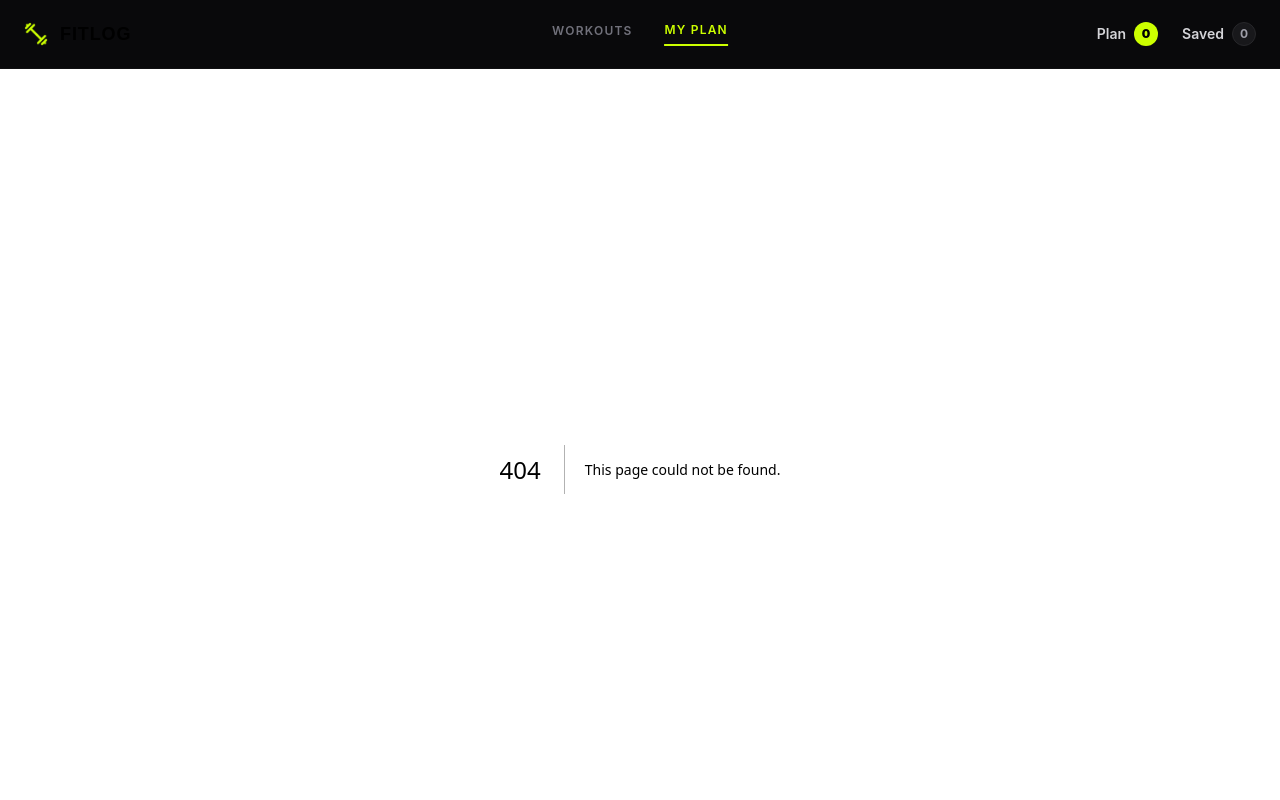
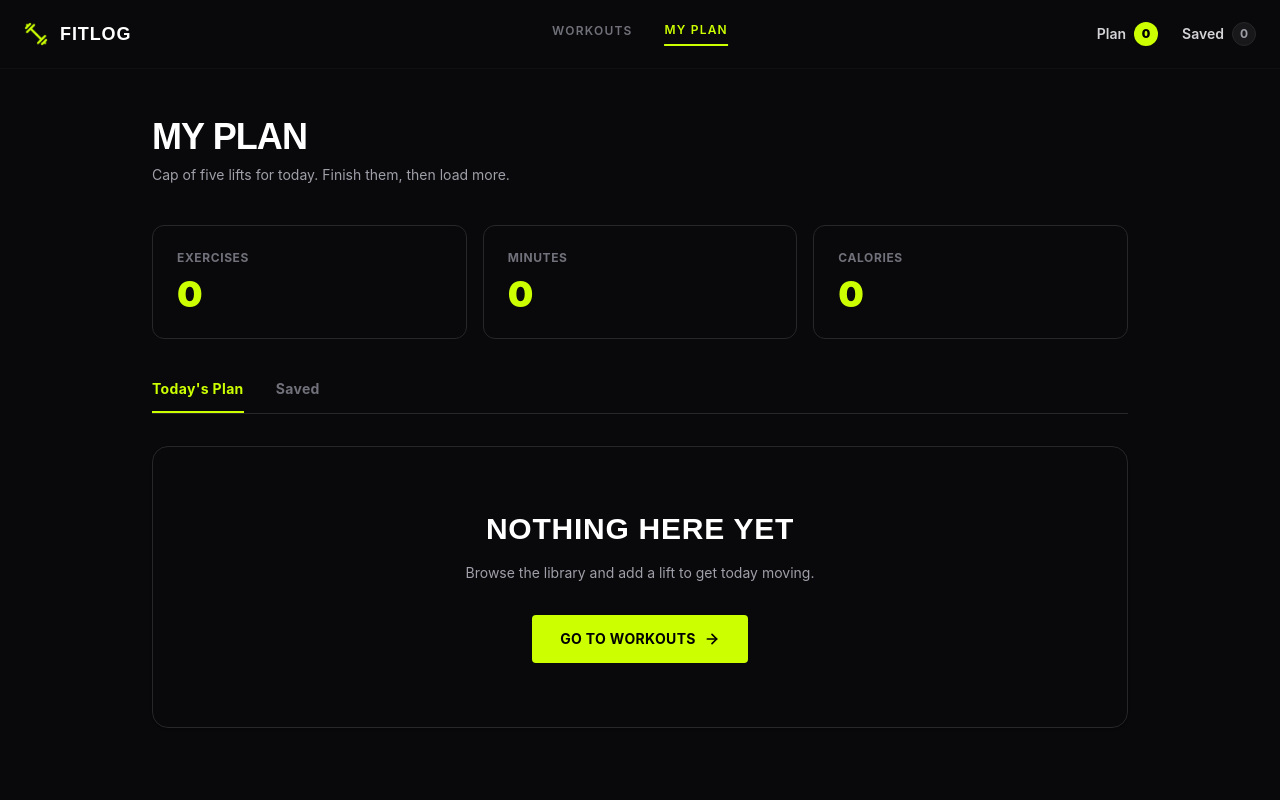
Before and after one commit to 007Jisan/fit-log, a Next.js app: page /my-plan in a window 1280 px wide. Before the commit this address had no page. Shown: the top 800 px of the page. Built offline with nearby package versions, Linux system fonts and the light colour scheme.

Commit message:
built my plan page with metrics and remove functionality

```diff
--- /dev/null
+++ b/app/my-plan/page.tsx
@@ -0,0 +1,110 @@
+'use client';
+import { useState } from 'react';
+import { useRouter } from 'next/navigation';
+import { useWorkout } from '../../context/WorkoutContext';
+import { Clock, Flame, Star, Check, X, ArrowRight } from 'lucide-react';
+
+export default function MyPlan() {
+  const [activeTab, setActiveTab] = useState<'plan' | 'saved'>('plan');
+  const router = useRouter();
+  const { planList, savedList, removeFromPlan, removeFromSaved, markAsDone } = useWorkout();
+
+  const totalExercises = planList.length;
+  const totalMinutes = planList.reduce((acc: number, item: any) => acc + parseInt(item.duration || '0'), 0);
+  const totalCalories = planList.reduce((acc: number, item: any) => acc + parseInt(item.calories || '0'), 0);
+  const currentItems = activeTab === 'plan' ? planList : savedList;
+
+  return (
+    <div className="max-w-5xl mx-auto px-6 py-12">
+      <h1 className="display-font text-4xl font-black uppercase tracking-tight">My Plan</h1>
+      <p className="text-zinc-400 text-sm mt-2">Cap of five lifts for today. Finish them, then load more.</p>
+
+      {/* Metrics Row */}
+      <div className="grid grid-cols-3 gap-4 my-10">
+        <div className="bg-[#09090b] border border-zinc-800 p-6 rounded-xl">
+          <p className="text-xs text-zinc-500 font-bold uppercase tracking-wider">Exercises</p>
+          <p className="text-4xl font-black mt-2 text-[#ccff00]">{totalExercises}</p>
+        </div>
+        <div className="bg-[#09090b] border border-zinc-800 p-6 rounded-xl">
+          <p className="text-xs text-zinc-500 font-bold uppercase tracking-wider">Minutes</p>
+          <p className="text-4xl font-black mt-2 text-[#ccff00]">{totalMinutes}</p>
+        </div>
+        <div className="bg-[#09090b] border border-zinc-800 p-6 rounded-xl">
+          <p className="text-xs text-zinc-500 font-bold uppercase tracking-wider">Calories</p>
+          <p className="text-4xl font-black mt-2 text-[#ccff00]">{totalCalories}</p>
+        </div>
+      </div>
+
+      {/* Tabs */}
+      <div className="flex border-b border-zinc-800 mb-8 gap-8">
+        <button
+          onClick={() => setActiveTab('plan')}
+          className={`pb-3 font-bold text-sm tracking-wide transition border-b-2 ${activeTab === 'plan' ? 'border-[#ccff00] text-[#ccff00]' : 'border-transparent text-zinc-500 hover:text-zinc-300'}`}
+        >
+          Today's Plan
+        </button>
+        <button
+          onClick={() => setActiveTab('saved')}
+          className={`pb-3 font-bold text-sm tracking-wide transition border-b-2 ${activeTab === 'saved' ? 'border-[#ccff00] text-[#ccff00]' : 'border-transparent text-zinc-500 hover:text-zinc-300'}`}
+        >
+          Saved
+        </button>
+      </div>
+
+      {/* Content */}
+      {currentItems.length === 0 ? (
+        <div className="bg-[#09090b] border border-zinc-800 rounded-2xl p-16 text-center space-y-4 my-8 shadow-sm">
+          <h3 className="display-font text-3xl font-black uppercase tracking-wide">Nothing here yet</h3>
+          <p className="text-zinc-400 text-sm max-w-sm mx-auto">Browse the library and add a lift to get today moving.</p>
+          <button
+            onClick={() => router.push('/')}
+            className="inline-flex items-center gap-2 bg-[#ccff00] text-black font-bold px-7 py-3.5 rounded hover:bg-[#b3e600] transition text-sm mt-4 uppercase tracking-wide"
+          >
+            Go to workouts <ArrowRight size={16} strokeWidth={2.5} />
+          </button>
+        </div>
+      ) : (
+        <div className="space-y-4">
+          {currentItems.map((item: any) => (
+            <div key={item.id} className={`bg-[#09090b] border border-zinc-800 rounded-xl p-4 flex flex-col sm:flex-row items-center justify-between gap-6 transition ${item.done ? 'opacity-40' : ''}`}>
+              <div className="flex items-center gap-5 w-full sm:w-auto">
+                <img src={item.image || item.img} alt={item.name} className="w-24 h-24 rounded-lg object-cover border border-zinc-800" />
+                <div>
+                  <h4 className={`display-font text-xl uppercase tracking-wide ${item.done ? 'line-through text-zinc-500' : 'text-white'}`}>{item.name}</h4>
+                  <p className="text-xs text-zinc-400 mt-1">{item.equipment}</p>
+                  <div className="flex items-center gap-4 text-xs text-zinc-300 mt-3 font-semibold">
+                    <span className="flex items-center gap-1.5"><Clock size={14} className="text-zinc-500" /> {item.duration}</span>
+                    <span className="flex items-center gap-1.5"><Flame size={14} className="text-[#ccff00]" /> {item.calories} kcal</span>
+                    <span className="flex items-center gap-1.5"><Star size={14} className="text-zinc-400 fill-zinc-400" /> {item.rating}</span>
+                  </div>
+                </div>
+              </div>
+              <div className="flex items-center gap-3 w-full sm:w-auto justify-end">
+                <button
+                  onClick={() => router.push(`/workout/${item.id}`)}
+                  className="border border-zinc-700 text-xs font-semibold px-4 py-2.5 rounded hover:border-zinc-500 transition text-zinc-300"
+                >
+                  View Details
+                </button>
+                {activeTab === 'plan' && (
+                  <button
+                    onClick={() => markAsDone(item.id)}
+                    className={`flex items-center gap-1.5 text-xs font-bold px-4 py-2.5 rounded transition uppercase tracking-wide ${item.done ? 'bg-zinc-900 text-zinc-500 border border-zinc-800' : 'bg-[#ccff00] text-black hover:bg-[#b3e600]'}`}
+                  >
+                    <Check size={16} strokeWidth={3} /> {item.done ? 'Done' : 'Mark as Done'}
+                  </button>
+                )}
+                <button
+                  onClick={() => activeTab === 'plan' ? removeFromPlan(item.id) : removeFromSaved(item.id)}
+                  className="text-zinc-500 hover:text-red-400 p-2 hover:bg-zinc-900 rounded transition"
+                >
+                  <X size={18} />
+                </button>
+              </div>
+            </div>
+          ))}
+        </div>
+      )}
+    </div>
+  );
+}
```
